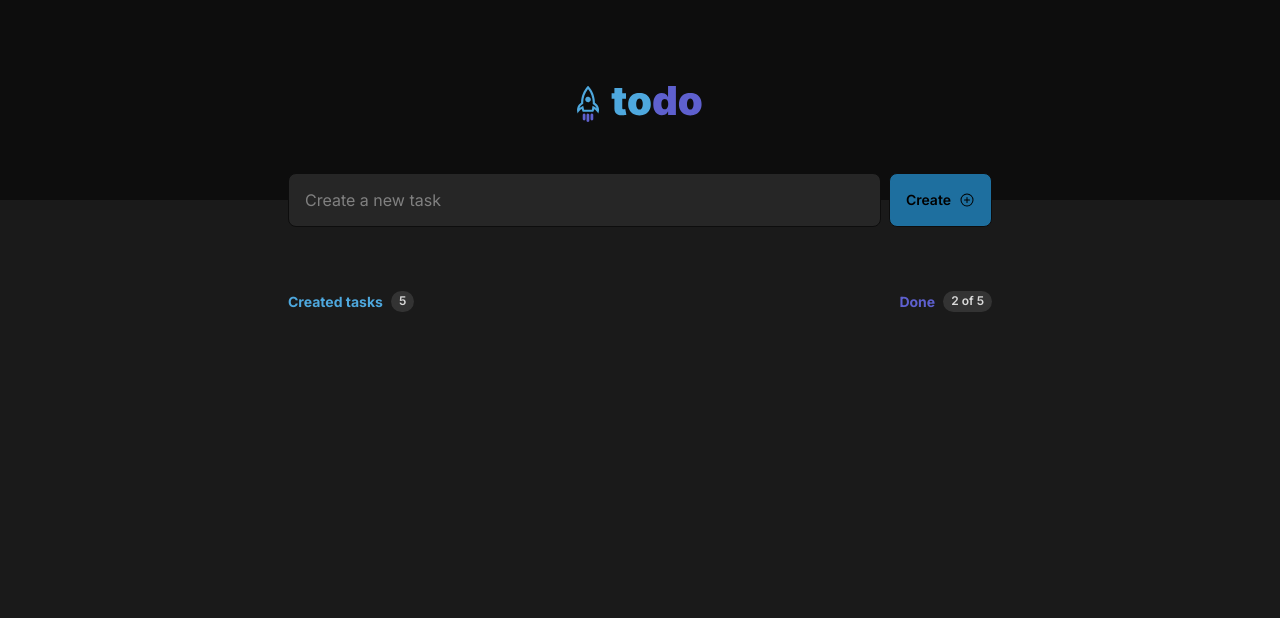
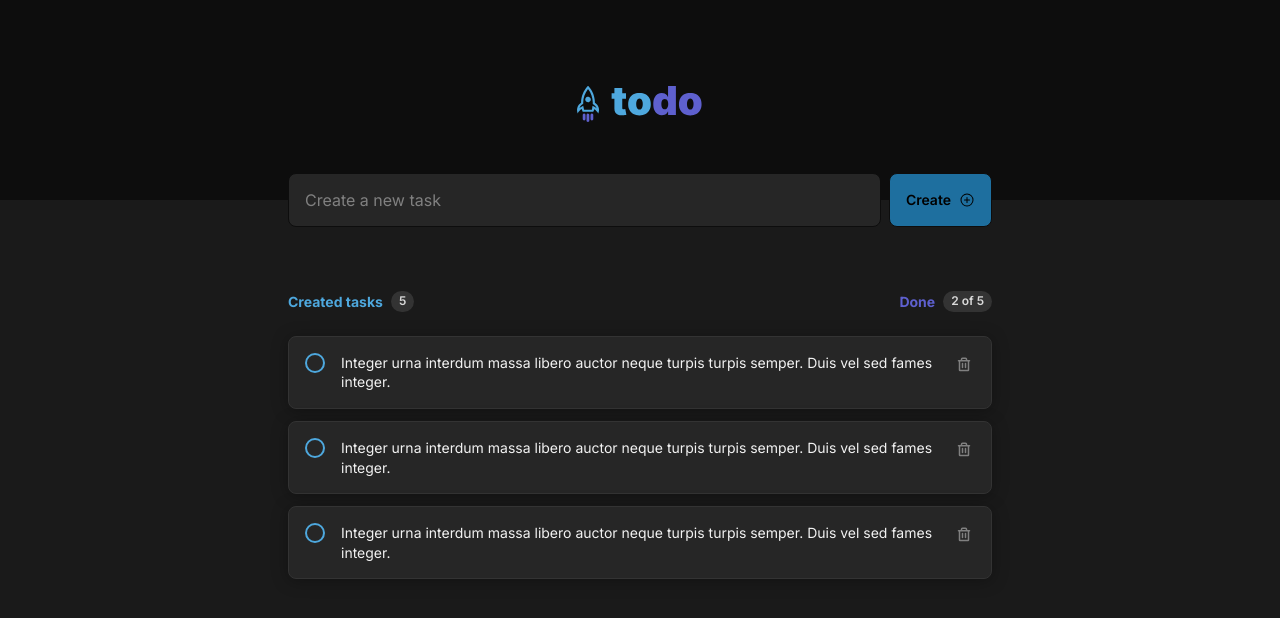
Before and after one commit to rHuggler/react-todo-list, a React (Vite) app: page / in a window 1280 px wide. Shown: the top 618 px of the page. Built offline with nearby package versions, Linux system fonts and the light colour scheme.

Commit message:
Add task component

```diff
--- /dev/null
+++ b/src/components/Task.module.css
@@ -0,0 +1,87 @@
+.task {
+    display: flex;
+    gap: 1rem;
+    align-items: flex-start;
+
+    padding: 1rem;
+    margin-top: 1.5rem;
+
+    border-radius: 8px;
+    border: 1px solid var(--gray-400);
+
+    background-color: var(--gray-500);
+    color: var(--gray-100);
+
+    font-size: var(--font-medium);
+
+    filter: drop-shadow(0 2px 0.5rem rgba(0,0,0,0.3))
+}
+
+.task + .task {
+    margin-top: 0.75rem;
+}
+
+.trashIcon {
+    display: flex;
+    justify-content: center;
+    align-items: center;
+
+    height: 1.5rem;
+    width: 1.5rem;
+
+    border-radius: 4px;
+
+    color: var(--gray-300);
+    cursor: pointer;
+}
+
+.trashIcon:hover {
+    color: var(--danger);
+    background-color: var(--gray-400);
+}
+
+.checkboxContainer input {
+    appearance: none;
+
+    display: flex;
+    justify-content: center;
+    align-items: center;
+
+    height: 1.25rem;
+    width: 1.25rem;
+    border-radius: 50%;
+
+    background-color: transparent;
+    border: 2px solid var(--blue);
+
+    cursor: pointer;
+
+    transition: background-color 0.1s, border-color 0.1s;
+}
+
+.checkboxContainer input::after {
+    content: "L";
+    font-size: 0.75rem;
+    transform: rotateY(180deg) rotate(-45deg);
+    padding-bottom: 3px;
+    color: var(--gray-100);
+    display: none;
+}
+
+.checkboxContainer input:not(:checked):hover {
+    background-color: var(--blue-dark-transparent);
+    border-color: var(--blue-dark);
+}
+
+.checkboxContainer input:checked:hover {
+    background-color: var(--purple);
+}
+
+.checkboxContainer input:checked {
+    background-color: var(--purple-dark);
+    border: none;
+}
+
+.checkboxContainer input:checked::after {
+    display: flex;
+}
--- /dev/null
+++ b/src/components/Task.tsx
@@ -0,0 +1,20 @@
+import { Trash } from "@phosphor-icons/react";
+import styles from "./Task.module.css";
+
+export function Task() {
+	return (
+		<div className={styles.task}>
+			<div className={styles.checkboxContainer}>
+				<input type="checkbox" name="status" id="taskId" />
+			</div>
+			<p>
+				Integer urna interdum massa libero auctor neque turpis turpis semper.
+				Duis vel sed fames integer.
+			</p>
+			{/* biome-ignore lint/a11y/noNoninteractiveTabindex: <Container for an icon> */}
+			<div className={styles.trashIcon} tabIndex={0}>
+				<Trash size={16} weight="bold" />
+			</div>
+		</div>
+	);
+}
--- a/src/components/TaskList.tsx
+++ b/src/components/TaskList.tsx
@@ -1,3 +1,4 @@
+import { Task } from "./Task";
 import styles from "./TaskList.module.css";
 
 export function TaskList() {
@@ -13,6 +14,9 @@ export function TaskList() {
 					<span>2 of 5</span>
 				</div>
 			</header>
+			<Task />
+			<Task />
+			<Task />
 		</div>
 	);
 }
--- a/src/global.css
+++ b/src/global.css
@@ -18,6 +18,7 @@
   --gray-200: #d9d9d9;
   --gray-100: #f2f2f2;
   --blue-dark: #1e6f9f;
+  --blue-dark-transparent: rgba(30, 111, 159, 0.1);
   --blue: #4ea8de;
   --purple-dark: #5e60ce;
   --purple: #8284fa;
```
